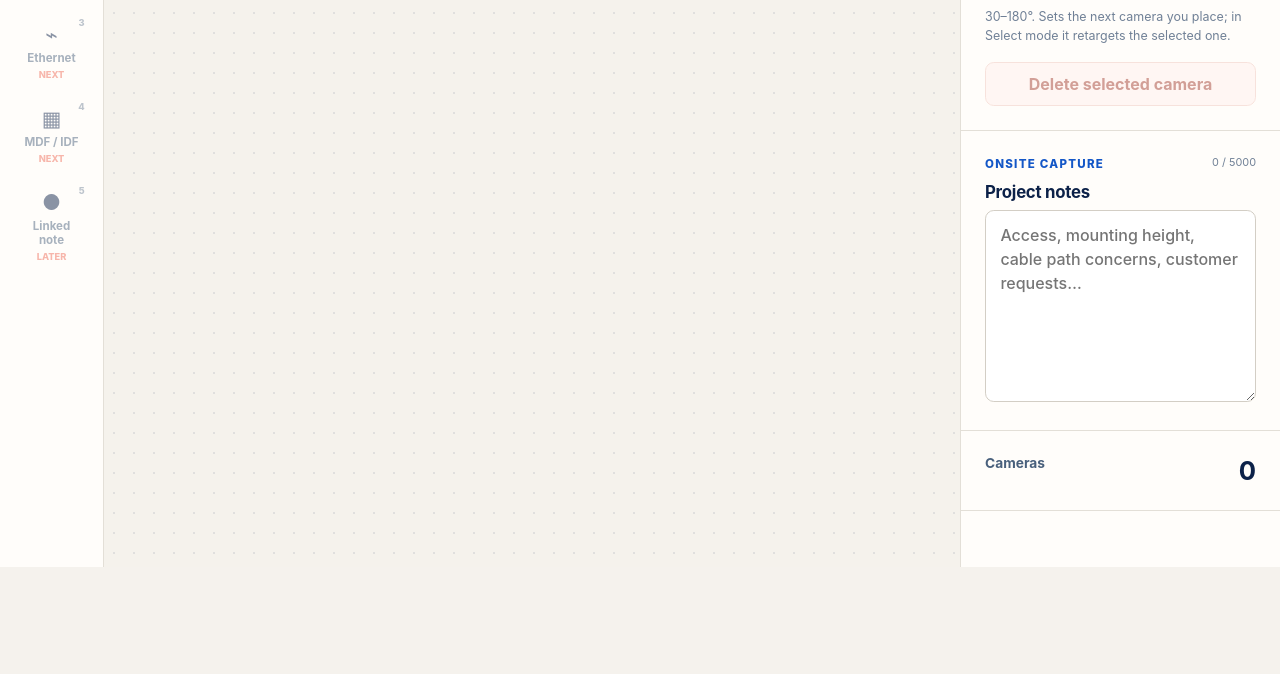
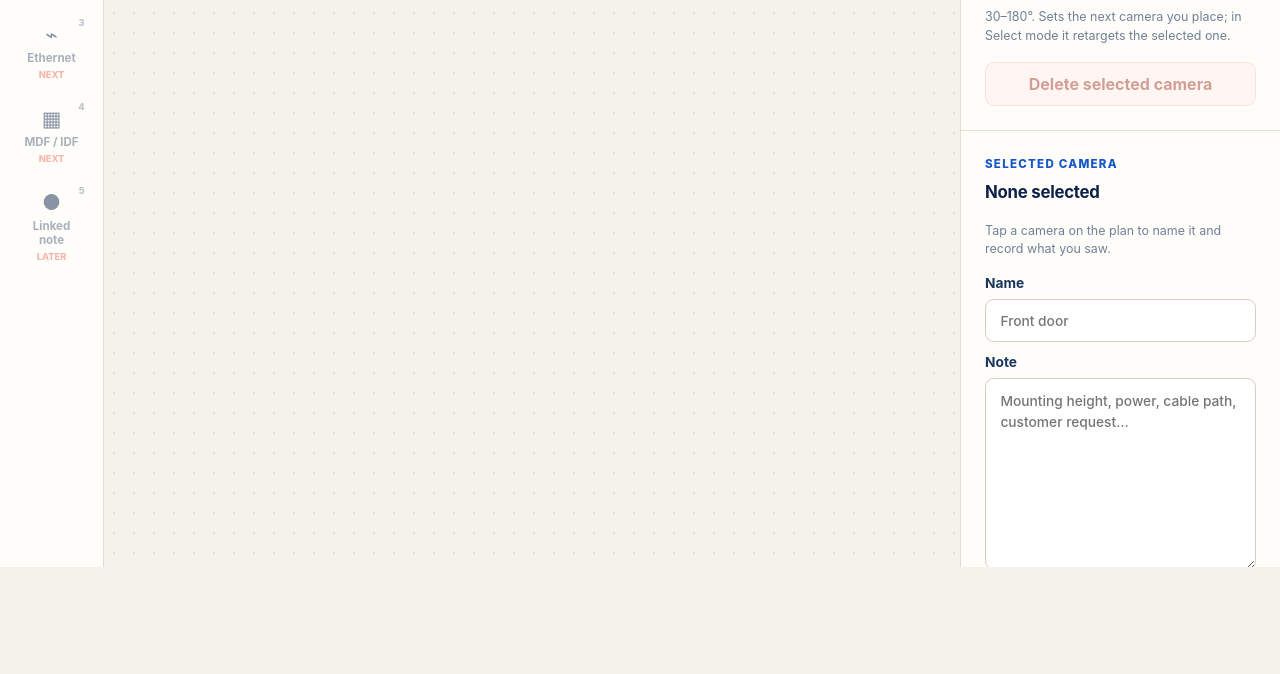
Before and after one commit to cavecomputing/camdesign, a Python web app: template src/camdesign/templates/editor/workspace.html in a window 1280 px wide. Shown: the part 233-907 px from the top of the page. Before the commit the page ends 800 px from the top, so only its background shows below. Run offline with Jinja, Linux system fonts and the light colour scheme; the template is opened without the code that fills it, so the values that code supplies are empty.

Commit message:
Separate move from aim, add per-camera notes, and wire the editing keys
A placed camera could be re-aimed but never repositioned, so a misplaced one had
to be deleted and drawn again. The circle at the cone's point is now a move
handle: drag it to reposition, drag the cone body to aim and set reach. The
handle carries an oversized transparent hit target so it stays grabbable when the
plan is zoomed out.

Per-camera notes existed in the schema and were validated on every save, but
nothing could write to them, which left the "technician taking notes" workflow
served only by one project-wide textarea. A Selected camera panel now edits the
name and note of whatever is highlighted, and follows the selection. Names reach
the plan itself, so a cone can read "Front Door" instead of C01. Typing is
checkpointed once per editing session rather than per keystroke, so one undo
steps back a whole name instead of one letter.

Escape deselects, Delete and Backspace remove the selected camera, and Ctrl+Z
undoes. All of them stand down while a text field has focus, so a note can
contain a backspace without deleting the camera it describes.

Documents the app as desktop and tablet only, at 768px and up. Phone widths were
never usable for placement and are no longer implied to be supported.

Co-Authored-By: Claude Opus 5 <noreply@anthropic.com>

```diff
--- a/src/camdesign/static/css/components.css
+++ b/src/camdesign/static/css/components.css
@@ -427,6 +427,21 @@
   cursor: pointer;
 }
 
+/* Transparent rather than none, so the enlarged grab target still hit-tests. */
+.camera-handle {
+  fill: transparent;
+}
+
+.camera-item [data-camera-handle] {
+  cursor: move;
+}
+
+.camera-fields {
+  display: grid;
+  gap: var(--space-3);
+  margin-top: var(--space-3);
+}
+
 .camera-item.is-selected .camera-cone {
   fill: rgb(239 107 87 / 28%);
   stroke: var(--coral-600);
--- a/src/camdesign/static/css/layout.css
+++ b/src/camdesign/static/css/layout.css
@@ -195,15 +195,20 @@
 
   .workspace {
     grid-template-columns: 5.5rem minmax(0, 1fr);
-    grid-template-rows: 4.75rem minmax(0, 1fr) 15rem;
+    grid-template-rows: 4.75rem minmax(0, 1fr) 17rem;
   }
 
   .inspector {
     grid-column: 1 / -1;
     display: grid;
-    grid-template-columns: 1fr 1.5fr auto;
+    /* One column per section: defaults, selected camera, project notes, count. */
+    grid-template-columns: 1fr 1.5fr 1.5fr auto;
     border-top: 1px solid var(--line);
     border-left: 0;
+  }
+
+  .inspector__section {
+    overflow-y: auto;
   }
 
   .inspector__section {
@@ -242,6 +247,12 @@
     display: none;
   }
 
+  /* Stacked here, so the inspector scrolls as one column instead of each section
+     becoming its own cramped scroll box. */
+  .inspector__section {
+    overflow-y: visible;
+  }
+
   /* Field of view and delete have to stay reachable on a phone, so compact the
      section into a single row rather than hiding it. */
   .inspector__section:first-child {
--- a/src/camdesign/static/js/editor/main.js
+++ b/src/camdesign/static/js/editor/main.js
@@ -20,6 +20,12 @@ if (root) {
     deleteSelection: root.querySelector("[data-delete-selection]"),
     tools: [...root.querySelectorAll("[data-tool]")],
     shortcuts: [...root.querySelectorAll("[data-shortcut]")],
+    cameraTitle: root.querySelector("[data-camera-title]"),
+    cameraEmpty: root.querySelector("[data-camera-empty]"),
+    cameraFields: root.querySelector("[data-camera-fields]"),
+    cameraLabel: root.querySelector("[data-camera-label]"),
+    cameraNote: root.querySelector("[data-camera-note]"),
+    cameraNoteCount: root.querySelector("[data-camera-note-count]"),
   };
 
   const FIRST_RETRY_MS = 1_000;
@@ -38,7 +44,9 @@ if (root) {
   let activeTool = "select";
   let draft = null;
   let adjust = null;
+  let move = null;
   let pan = null;
+  let cameraFieldDirty = false;
   let zoom = 1;
   let baseWidth = 0;
   let saveTimer = null;
@@ -206,11 +214,54 @@ if (root) {
     return Math.min(MAX_FOV, Math.max(MIN_FOV, Math.round(value)));
   }
 
-  // Show the selected camera's own angle, so the field edits what is on screen.
-  function syncFovToSelection() {
+  function updateCameraNoteCount() {
+    elements.cameraNoteCount.textContent = `${elements.cameraNote.value.length} / 1000`;
+  }
+
+  // Point the inspector at whatever is selected, so the fields always edit what is
+  // highlighted on the plan. Kept out of render() so a redraw cannot clobber typing.
+  function syncSelectionPanel() {
     const selected = state?.selectedId();
     const camera = selected ? state.itemById(selected) : null;
+    elements.cameraFields.hidden = !camera;
+    elements.cameraEmpty.hidden = Boolean(camera);
+    elements.cameraNoteCount.hidden = !camera;
+    elements.cameraTitle.textContent = camera
+      ? camera.label || "Unnamed camera"
+      : "None selected";
     if (camera) elements.fov.value = String(Math.round(camera.fov_degrees));
+    elements.cameraLabel.value = camera ? camera.label : "";
+    elements.cameraNote.value = camera ? camera.note : "";
+    updateCameraNoteCount();
+    cameraFieldDirty = false;
+  }
+
+  function applyCameraField(changes) {
+    const selected = state?.selectedId();
+    if (!selected) return;
+    // One checkpoint per editing session rather than per keystroke, so undo steps
+    // back the whole edit the way the drag gestures do.
+    if (!cameraFieldDirty) {
+      state.beginChange();
+      cameraFieldDirty = true;
+    }
+    state.updateItem(selected, changes);
+    render();
+    markChanged();
+  }
+
+  function deleteSelectedCamera() {
+    if (!state?.deleteSelected()) return;
+    syncSelectionPanel();
+    render();
+    markChanged();
+  }
+
+  function undoLastChange() {
+    if (!state?.undo()) return;
+    syncSelectionPanel();
+    render();
+    markChanged();
   }
 
   function rangeFromDistance(distance) {
@@ -271,9 +322,21 @@ if (root) {
     if (activeTool === "select") {
       const itemId = item?.dataset.itemId ?? null;
       state.select(itemId);
-      syncFovToSelection();
+      syncSelectionPanel();
       const camera = itemId ? state.itemById(itemId) : null;
-      if (camera) {
+      if (camera && event.target.closest?.("[data-camera-handle]")) {
+        // The circle at the cone's point is the body: drag it to reposition the camera.
+        move = {
+          id: itemId,
+          originX: camera.x,
+          originY: camera.y,
+          start: pointFromEvent(event),
+          clientX: event.clientX,
+          clientY: event.clientY,
+          started: false,
+        };
+        capturePointer(event.pointerId);
+      } else if (camera) {
         // Hold anywhere in the cone and drag: around to aim, in and out for reach.
         adjust = {
           id: itemId,
@@ -304,6 +367,24 @@ if (root) {
     if (pan) {
       elements.panel.scrollLeft = pan.scrollLeft - (event.clientX - pan.clientX);
       elements.panel.scrollTop = pan.scrollTop - (event.clientY - pan.clientY);
+      return;
+    }
+    if (move) {
+      const travelled = Math.hypot(event.clientX - move.clientX, event.clientY - move.clientY);
+      if (!move.started && travelled < ADJUST_THRESHOLD_PX) return;
+      if (!move.started) {
+        state.beginChange();
+        move.started = true;
+      }
+      const point = pointFromEvent(event);
+      const x = move.originX + (point.x - move.start.x) / dimensions.width;
+      const y = move.originY + (point.y - move.start.y) / dimensions.height;
+      // Cameras are stored as a fraction of the image, so keep them on the plan.
+      state.updateItem(move.id, {
+        x: Math.min(1, Math.max(0, x)),
+        y: Math.min(1, Math.max(0, y)),
+      });
+      render();
       return;
     }
     if (adjust) {
@@ -346,8 +427,9 @@ if (root) {
       elements.overlay.style.cursor = activeTool === "camera" ? "crosshair" : "grab";
       return;
     }
-    if (adjust) {
-      const changed = adjust.started;
+    if (move || adjust) {
+      const changed = Boolean(move?.started || adjust?.started);
+      move = null;
       adjust = null;
       releasePointer(event.pointerId);
       if (changed) {
@@ -364,6 +446,7 @@ if (root) {
     draft = null;
     releasePointer(event.pointerId);
     // The tool stays armed so a run of cameras can be placed without reselecting it.
+    syncSelectionPanel();
     render();
     markChanged();
   }
@@ -384,6 +467,7 @@ if (root) {
       revision = payload.revision;
       elements.notes.value = payload.project.notes;
       setSaveState("All changes saved", "saved");
+      syncSelectionPanel();
       render();
     } catch (error) {
       if (error.name !== "AbortError") setSaveState(error.message, "error");
@@ -397,22 +481,66 @@ if (root) {
   elements.overlay.addEventListener("pointermove", onPointerMove);
   elements.overlay.addEventListener("pointerup", onPointerUp);
   elements.overlay.addEventListener("pointercancel", () => {
-    const adjusted = adjust?.started;
+    const edited = Boolean(adjust?.started || move?.started);
     draft = null;
     adjust = null;
+    move = null;
     pan = null;
     render();
-    // The cone was already moved before the gesture was cancelled, so persist it.
-    if (adjusted) markChanged();
+    // The camera was already changed before the gesture was cancelled, so persist it.
+    if (edited) markChanged();
   });
   document.addEventListener("keydown", (event) => {
+    const typing = Boolean(
+      event.target.closest?.("input, textarea, select, [contenteditable]"),
+    );
+
+    if ((event.ctrlKey || event.metaKey) && !event.altKey && event.key.toLowerCase() === "z") {
+      // Inside a text field this belongs to the browser's own text undo.
+      if (typing) return;
+      event.preventDefault();
+      undoLastChange();
+      return;
+    }
     if (event.ctrlKey || event.metaKey || event.altKey) return;
-    // Never steal a digit from the notes field or the angle box.
-    if (event.target.closest?.("input, textarea, select, [contenteditable]")) return;
+
+    if (event.key === "Escape") {
+      event.target.blur?.();
+      state?.select(null);
+      syncSelectionPanel();
+      render();
+      return;
+    }
+
+    // Everything below would fight with typing a name, a note, or an angle.
+    if (typing) return;
+
+    if (event.key === "Delete" || event.key === "Backspace") {
+      if (!state?.selectedId()) return;
+      event.preventDefault();
+      deleteSelectedCamera();
+      return;
+    }
+
     const button = elements.shortcuts.find((entry) => entry.dataset.shortcut === event.key);
     if (!button || button.disabled || !button.dataset.tool) return;
     event.preventDefault();
     setTool(button.dataset.tool);
+  });
+
+  elements.cameraLabel.addEventListener("focus", () => {
+    cameraFieldDirty = false;
+  });
+  elements.cameraLabel.addEventListener("input", () => {
+    applyCameraField({ label: elements.cameraLabel.value });
+    elements.cameraTitle.textContent = elements.cameraLabel.value || "Unnamed camera";
+  });
+  elements.cameraNote.addEventListener("focus", () => {
+    cameraFieldDirty = false;
+  });
+  elements.cameraNote.addEventListener("input", () => {
+    updateCameraNoteCount();
+    applyCameraField({ note: elements.cameraNote.value });
   });
 
   elements.fov.addEventListener("change", () => {
@@ -446,18 +574,8 @@ if (root) {
     updateControls();
     markChanged();
   });
-  elements.undo.addEventListener("click", () => {
-    if (state.undo()) {
-      render();
-      markChanged();
-    }
-  });
-  elements.deleteSelection.addEventListener("click", () => {
-    if (state.deleteSelected()) {
-      render();
-      markChanged();
-    }
-  });
+  elements.undo.addEventListener("click", undoLastChange);
+  elements.deleteSelection.addEventListener("click", deleteSelectedCamera);
   document.addEventListener("visibilitychange", () => {
     if (document.hidden && savedVersion !== changeVersion) saveNow();
   });
--- a/src/camdesign/static/js/editor/rendering.js
+++ b/src/camdesign/static/js/editor/rendering.js
@@ -36,8 +36,17 @@ function cameraGroup(camera, dimensions, index, selected) {
       class: "camera-cone",
       d: `M ${x} ${y} L ${startX} ${startY} A ${radius} ${radius} 0 ${largeArc} 1 ${endX} ${endY} Z`,
     }),
+    // Invisible grab target so the move handle stays usable on a touch screen.
+    svgElement("circle", {
+      class: "camera-handle",
+      "data-camera-handle": "",
+      cx: x,
+      cy: y,
+      r: 20 * scale,
+    }),
     svgElement("circle", {
       class: "camera-source",
+      "data-camera-handle": "",
       cx: x,
       cy: y,
       r: 9 * scale,
--- a/src/camdesign/templates/editor/workspace.html
+++ b/src/camdesign/templates/editor/workspace.html
@@ -97,6 +97,26 @@
         <p class="helper-text">30–180°. Sets the next camera you place; in Select mode it retargets the selected one.</p>
         <button class="button button--danger button--full" type="button" data-delete-selection disabled>Delete selected camera</button>
       </section>
+      <section class="inspector__section inspector__section--camera">
+        <div class="inspector__heading">
+          <div>
+            <p class="eyebrow">Selected camera</p>
+            <h2 data-camera-title>None selected</h2>
+          </div>
+          <span class="note-count" data-camera-note-count hidden>0 / 1000</span>
+        </div>
+        <p class="helper-text" data-camera-empty>Tap a camera on the plan to name it and record what you saw.</p>
+        <div class="camera-fields" data-camera-fields hidden>
+          <label class="field">
+            <span>Name</span>
+            <input type="text" data-camera-label maxlength="80" placeholder="Front door" autocomplete="off">
+          </label>
+          <label class="field">
+            <span>Note</span>
+            <textarea data-camera-note maxlength="1000" rows="4" placeholder="Mounting height, power, cable path, customer request…"></textarea>
+          </label>
+        </div>
+      </section>
       <section class="inspector__section inspector__section--notes">
         <div class="inspector__heading">
           <div>
```
Also changed, not shown: AGENTS.md (+3 -2 lines), README.md.
